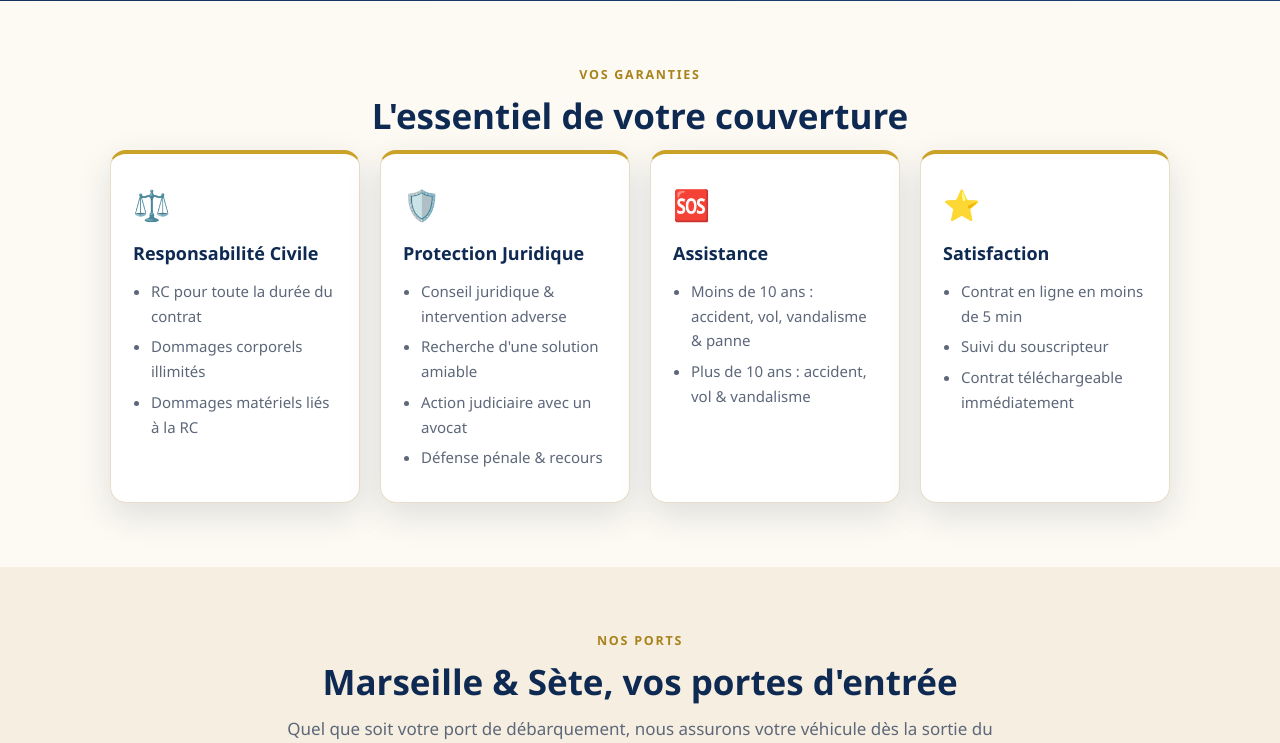
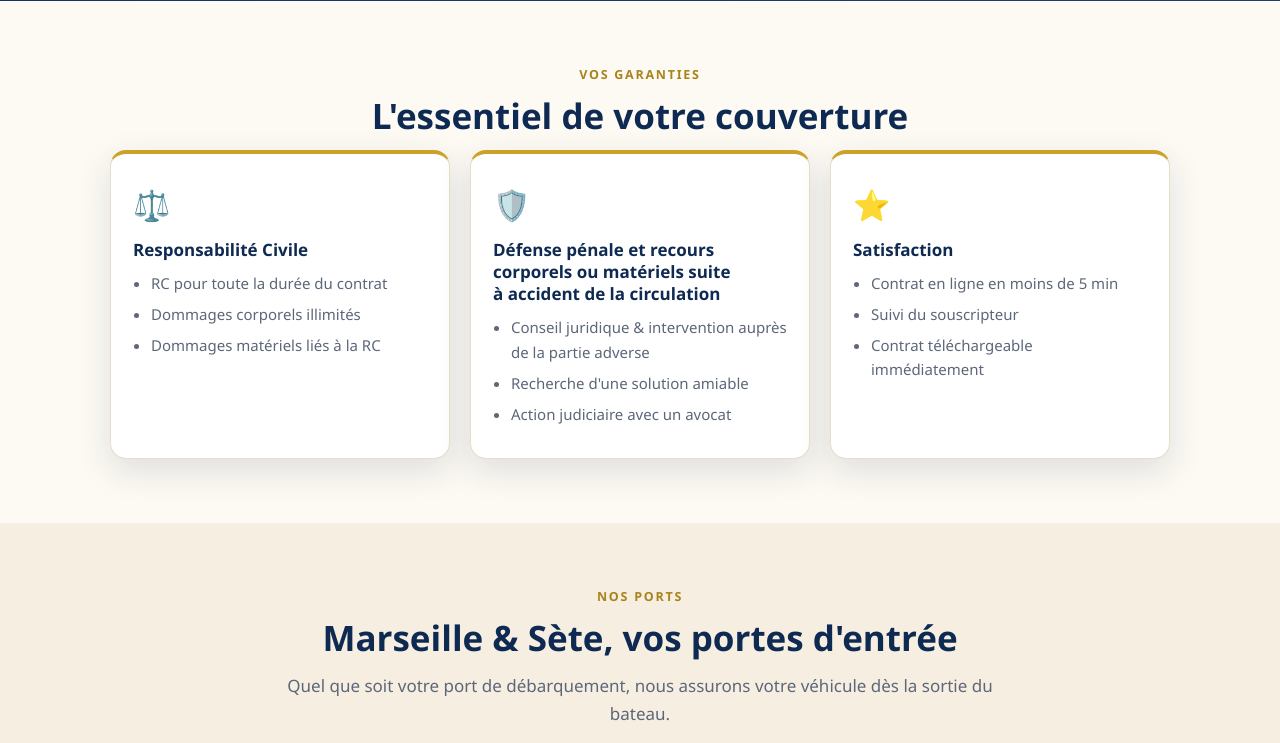
Before and after one commit to Stachmou34/ata, a PHP site: page / in a window 1280 px wide. Shown: the part 2951-3694 px from the top of the page. Run offline with PHP 8.4, Linux system fonts and the light colour scheme.

Commit message:
Garanties: retrait de la carte Assistance et nouveau libelle juridique
- suppression de la carte 'Assistance' (FR et AR)
- 'Protection Juridique' devient 'Defense penale et recours corporels ou
  materiels suite a accident de la circulation'; la puce 'Defense penale &
  recours' devenue redondante avec le titre est retiree
- titres de cartes: taille et interligne ajustes pour les libelles longs

Co-Authored-By: Claude Opus 4.8 <noreply@anthropic.com>
Claude-Session: https://claude.ai/code/session_01LaWpkJ4X7zcWXSAUcDNSxW

```diff
--- a/ar/index.html
+++ b/ar/index.html
@@ -192,8 +192,7 @@
 			<h2 class="sec">أساسيات تغطيتك</h2>
 			<div class="grid">
 				<div class="card"><div class="ico">⚖️</div><h3>المسؤولية المدنية</h3><ul><li>المسؤولية المدنية طوال مدة العقد</li><li>أضرار جسدية غير محدودة</li><li>أضرار مادية مرتبطة بالمسؤولية المدنية</li></ul></div>
-				<div class="card"><div class="ico">🛡️</div><h3>الحماية القانونية</h3><ul><li>استشارة قانونية والتدخل لدى الطرف الخصم</li><li>البحث عن حل ودّي</li><li>المتابعة القضائية مع محامٍ</li><li>الدفاع الجزائي والطعون</li></ul></div>
-				<div class="card"><div class="ico">🆘</div><h3>المساعدة</h3><ul><li>أقل من 10 سنوات: حادث، سرقة، تخريب وعطل</li><li>أكثر من 10 سنوات: حادث، سرقة وتخريب</li></ul></div>
+				<div class="card"><div class="ico">🛡️</div><h3>الدفاع الجزائي والطعون الجسدية أو المادية إثر حادث سير</h3><ul><li>استشارة قانونية والتدخل لدى الطرف الخصم</li><li>البحث عن حل ودّي</li><li>المتابعة القضائية مع محامٍ</li></ul></div>
 				<div class="card"><div class="ico">⭐</div><h3>ضمان الرضا</h3><ul><li>عقد عبر الإنترنت في أقل من 5 دقائق</li><li>متابعة المكتتب</li><li>عقد قابل للتحميل فوراً</li></ul></div>
 			</div>
 		</div>
--- a/assets/aman.css
+++ b/assets/aman.css
@@ -206,7 +206,7 @@ h2.sec{text-align:center;font-size:clamp(25px,3.6vw,35px);font-weight:800;color:
 .card{background:#fff;border:1px solid var(--line);border-top:4px solid var(--or);border-radius:var(--radius);padding:26px 22px;box-shadow:var(--shadow);transition:transform .15s}
 .card:hover{transform:translateY(-4px)}
 .card .ico{font-size:30px;margin-bottom:10px}
-.card h3{margin:0 0 10px;font-size:18px;color:var(--navy)}
+.card h3{margin:0 0 10px;font-size:17px;line-height:1.3;color:var(--navy);text-wrap:balance}
 .card ul{margin:0;padding-inline-start:18px;color:var(--muted);font-size:15px}
 .card li{margin-bottom:6px}
 
--- a/index.html
+++ b/index.html
@@ -196,8 +196,7 @@
 			<h2 class="sec">L'essentiel de votre couverture</h2>
 			<div class="grid">
 				<div class="card"><div class="ico">⚖️</div><h3>Responsabilité Civile</h3><ul><li>RC pour toute la durée du contrat</li><li>Dommages corporels illimités</li><li>Dommages matériels liés à la RC</li></ul></div>
-				<div class="card"><div class="ico">🛡️</div><h3>Protection Juridique</h3><ul><li>Conseil juridique &amp; intervention adverse</li><li>Recherche d'une solution amiable</li><li>Action judiciaire avec un avocat</li><li>Défense pénale &amp; recours</li></ul></div>
-				<div class="card"><div class="ico">🆘</div><h3>Assistance</h3><ul><li>Moins de 10 ans : accident, vol, vandalisme &amp; panne</li><li>Plus de 10 ans : accident, vol &amp; vandalisme</li></ul></div>
+				<div class="card"><div class="ico">🛡️</div><h3>Défense pénale et recours corporels ou matériels suite à accident de la circulation</h3><ul><li>Conseil juridique &amp; intervention auprès de la partie adverse</li><li>Recherche d'une solution amiable</li><li>Action judiciaire avec un avocat</li></ul></div>
 				<div class="card"><div class="ico">⭐</div><h3>Satisfaction</h3><ul><li>Contrat en ligne en moins de 5 min</li><li>Suivi du souscripteur</li><li>Contrat téléchargeable immédiatement</li></ul></div>
 			</div>
 		</div>
```
